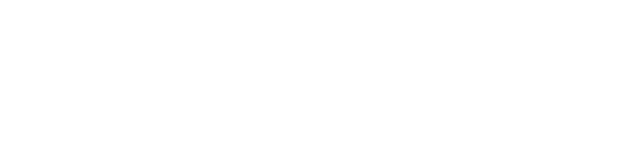
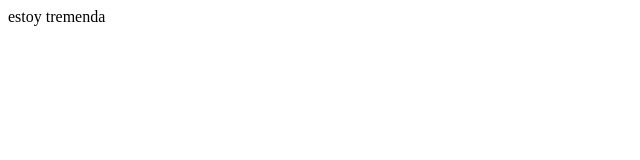
Before and after one commit to BibianaSanSao/set08101_labs, a plain HTML site: page index.html in a window 1280 px wide. Shown: the whole page, without its empty margins (0-640 px from the left). Drawn offline with Linux system fonts and the light colour scheme.

Commit message:
second commit

```diff
--- a/index.html
+++ b/index.html
@@ -4,6 +4,7 @@
     <meta http-equiv="X-UA-Compatible" content="IE=edge">
     <meta name="viewport" content="width=device-width, initial-scale=1.0">
     <title>Hello World</title>
+    <p>estoy tremenda</p>
 </head>
 <body>
 
```
